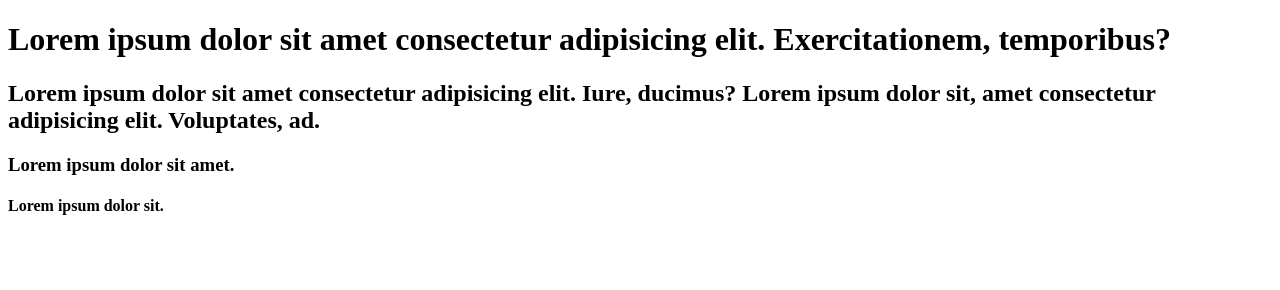
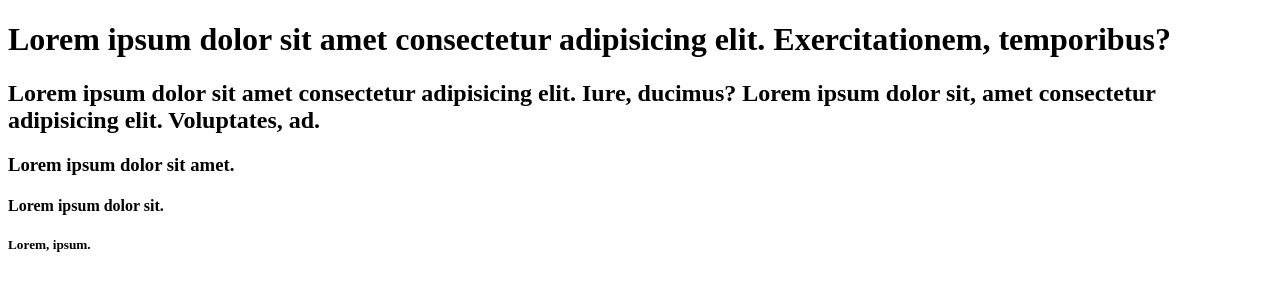
Before and after one commit to TBT50/git, a plain HTML site: page index.html in a window 1280 px wide. Drawn offline with Linux system fonts and the light colour scheme.

Commit message:
feat: add the <h5>element (master)

```diff
--- a/index.html
+++ b/index.html
@@ -17,5 +17,7 @@
     </h2>
     <h3>Lorem ipsum dolor sit amet.</h3>
     <h4>Lorem ipsum dolor sit.</h4>
+
+    <h5>Lorem, ipsum.</h5>
   </body>
 </html>
```
